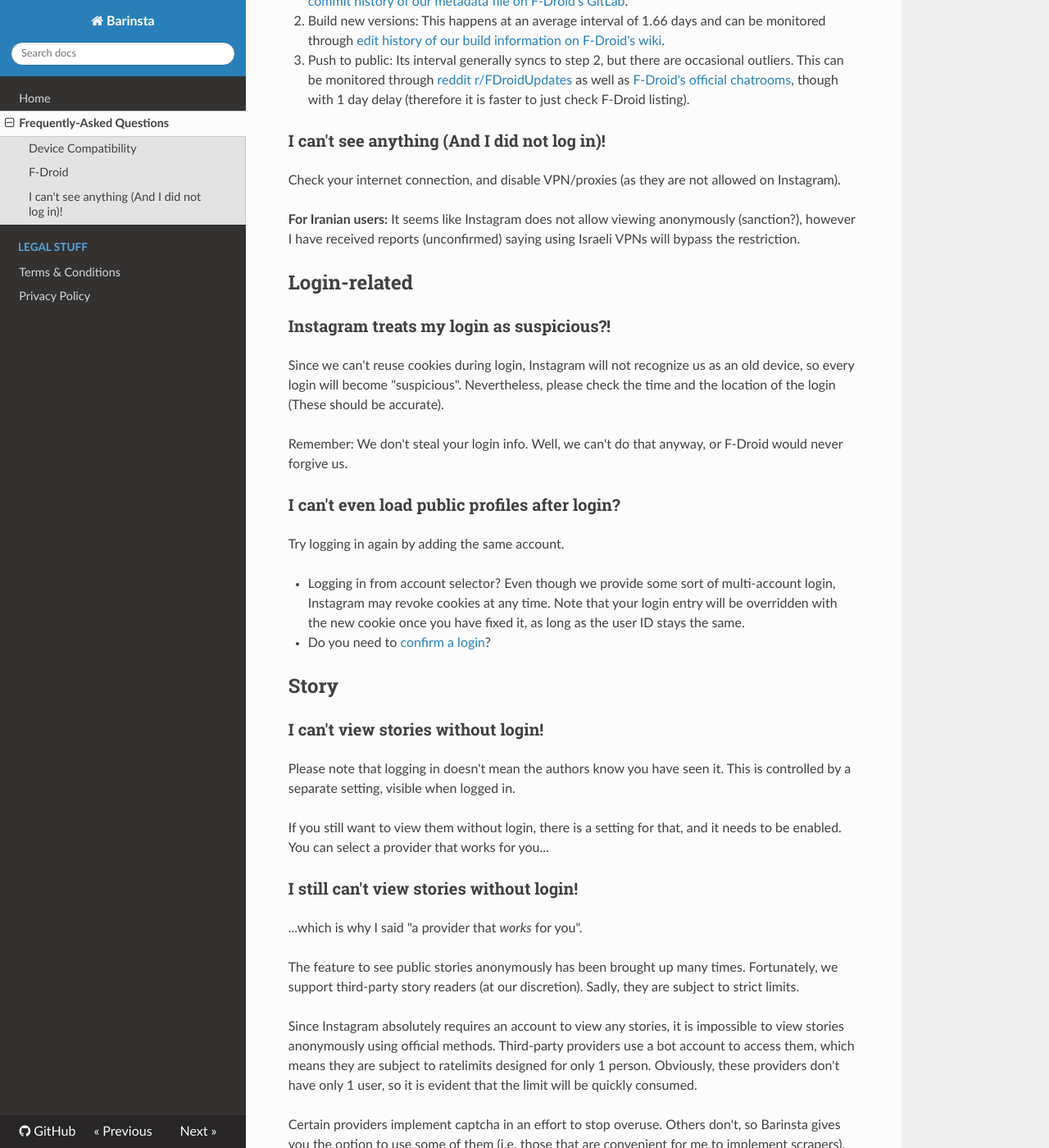
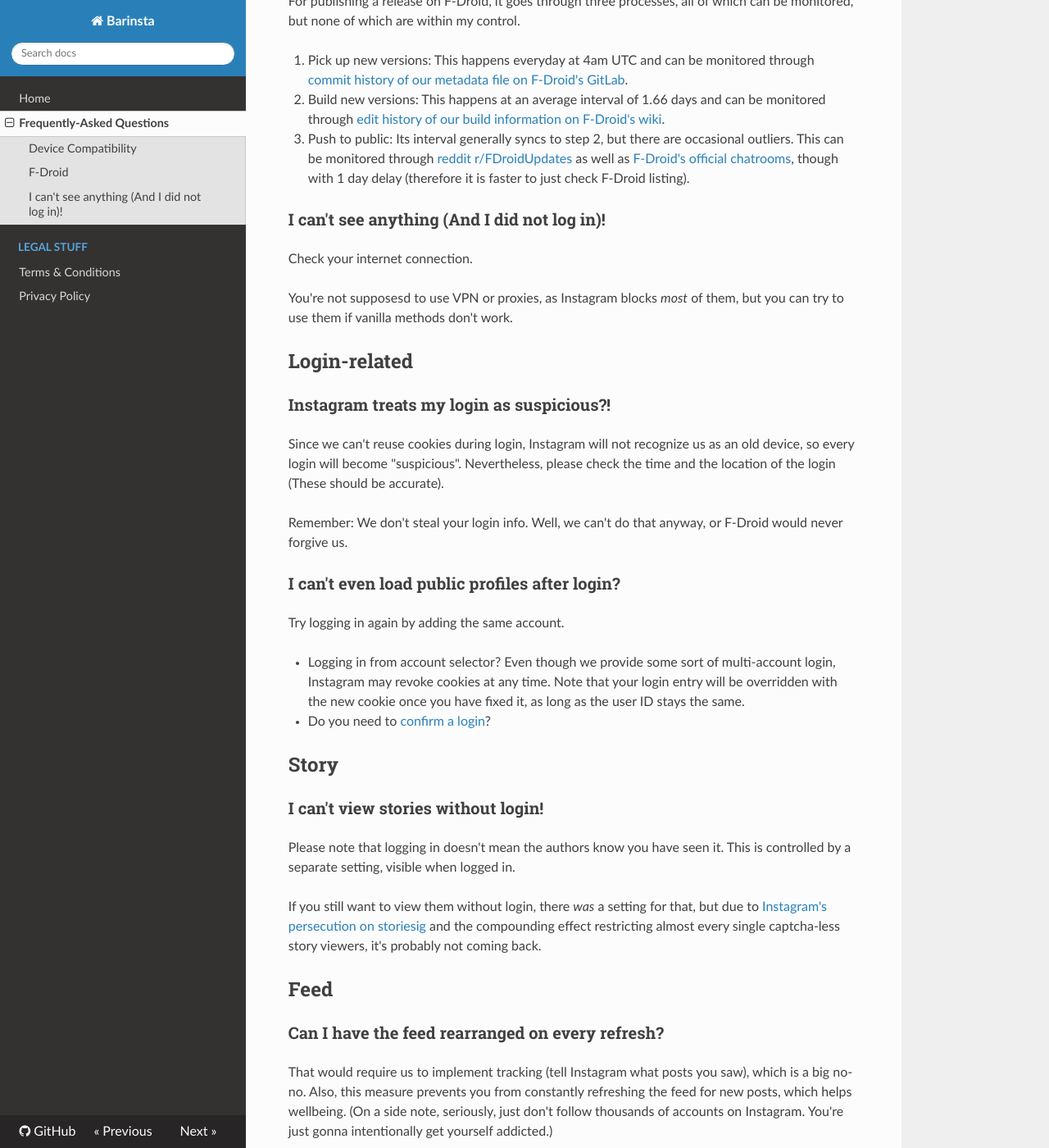
Before and after one commit to austinhuang0131/barinsta-docs, an MkDocs documentation site: the page built from docs/faq.md, in a window 1280 px wide and 1400 px high, scrolled down 482 px. Shown: the whole window at 82% size. Built offline with MkDocs 1.6.1, drawn with Linux system fonts in a browser that asks for light colours; nearby versions of some CDN libraries; some of the changed text lies outside the part shown.

Commit message:
Update faq.md

```diff
--- a/docs/faq.md
+++ b/docs/faq.md
@@ -1,6 +1,9 @@
 ## Basics
 
 ### Device Compatibility
+
+* **Android 4.4 or earlier:** Not supported due to [lack of TLS 1.2](https://github.com/square/okhttp#requirements), which can be a security vulnerability.
+* **Android 5.0 or later:** Supported.
 
 Generally, this app is tested on an Android 9 hardware and an Android 10 emulator. Although most design components use `androidx.appcompat` which should improve compatibility, certain Java methods may be supported differently among versions. [Compatibility issues](https://github.com/austinhuang0131/barinsta/issues?q=is%3Aissue+label%3Acompatibility) will be attempted to be fixed as they're being reported, but without guarantee.
 
@@ -14,9 +17,9 @@ For publishing a release on F-Droid, it goes through three processes, all of whi
 
 ### I can't see anything (And I did not log in)!
 
-Check your internet connection, and disable VPN/proxies (as they are not allowed on Instagram).
+Check your internet connection.
 
-**For Iranian users:** It seems like Instagram does not allow viewing anonymously (sanction?), however I have received reports (unconfirmed) saying using Israeli VPNs will bypass the restriction.
+You're not supposesd to use VPN or proxies, as Instagram blocks *most* of them, but you can try to use them if vanilla methods don't work.
 
 ## Login-related
 
@@ -39,17 +42,7 @@ Try logging in again by adding the same account.
 
 Please note that logging in doesn't mean the authors know you have seen it. This is controlled by a separate setting, visible when logged in.
 
-If you still want to view them without login, there is a setting for that, and it needs to be enabled. You can select a provider that works for you...
-
-### I still can't view stories without login!
-
-...which is why I said "a provider that *works* for you".
-
-The feature to see public stories anonymously has been brought up many times. Fortunately, we support third-party story readers (at our discretion). Sadly, they are subject to strict limits.
-
-Since Instagram absolutely requires an account to view any stories, it is impossible to view stories anonymously using official methods. Third-party providers use a bot account to access them, which means they are subject to ratelimits designed for only 1 person. Obviously, these providers don't have only 1 user, so it is evident that the limit will be quickly consumed.
-
-Certain providers implement captcha in an effort to stop overuse. Others don't, so Barinsta gives you the option to use some of them (i.e. those that are convenient for me to implement scrapers). Still, even though you have the option, you should use them *responsibly* and not overload them. Remember: The limit is still there!
+If you still want to view them without login, there *was* a setting for that, but due to [Instagram's persecution on storiesig](https://nitter.net/jlobitu/status/1305929897169346560#m) and the compounding effect restricting almost every single captcha-less story viewers, it's probably not coming back.
 
 ## Feed
 
```
